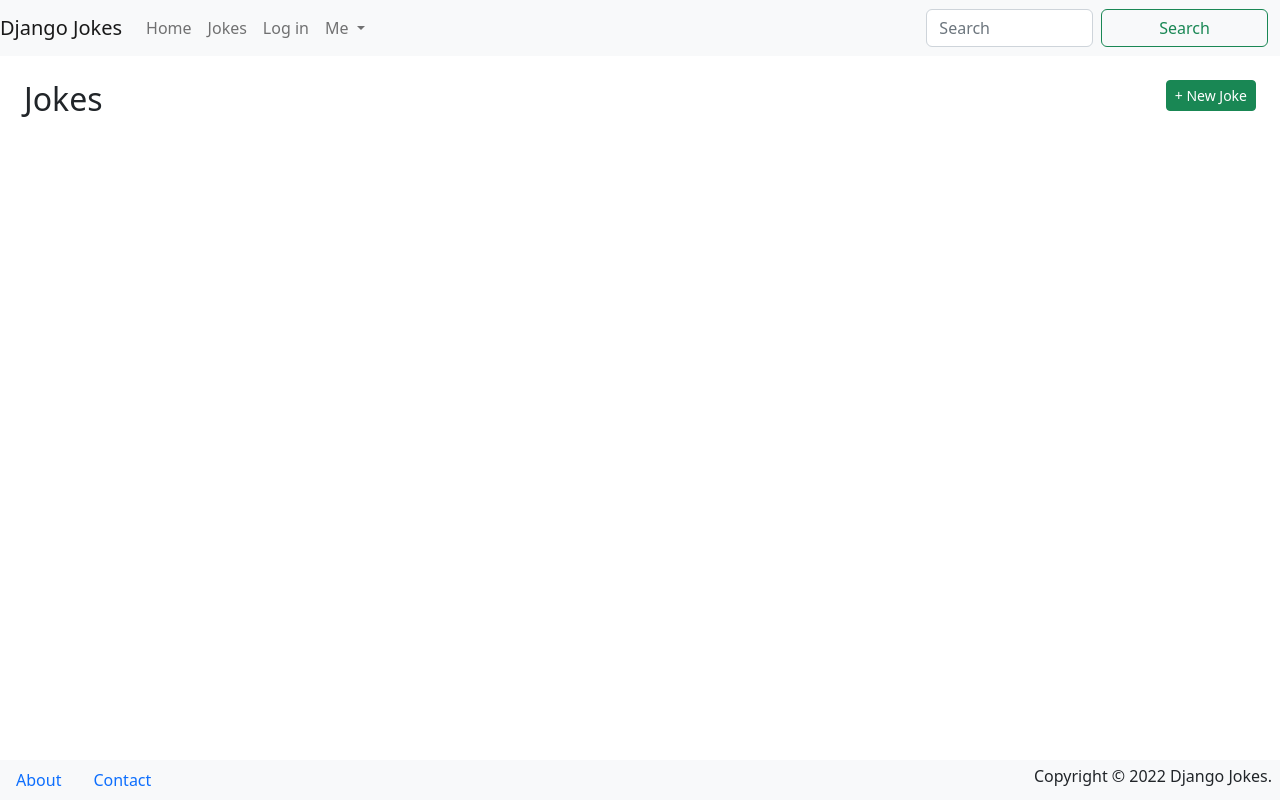
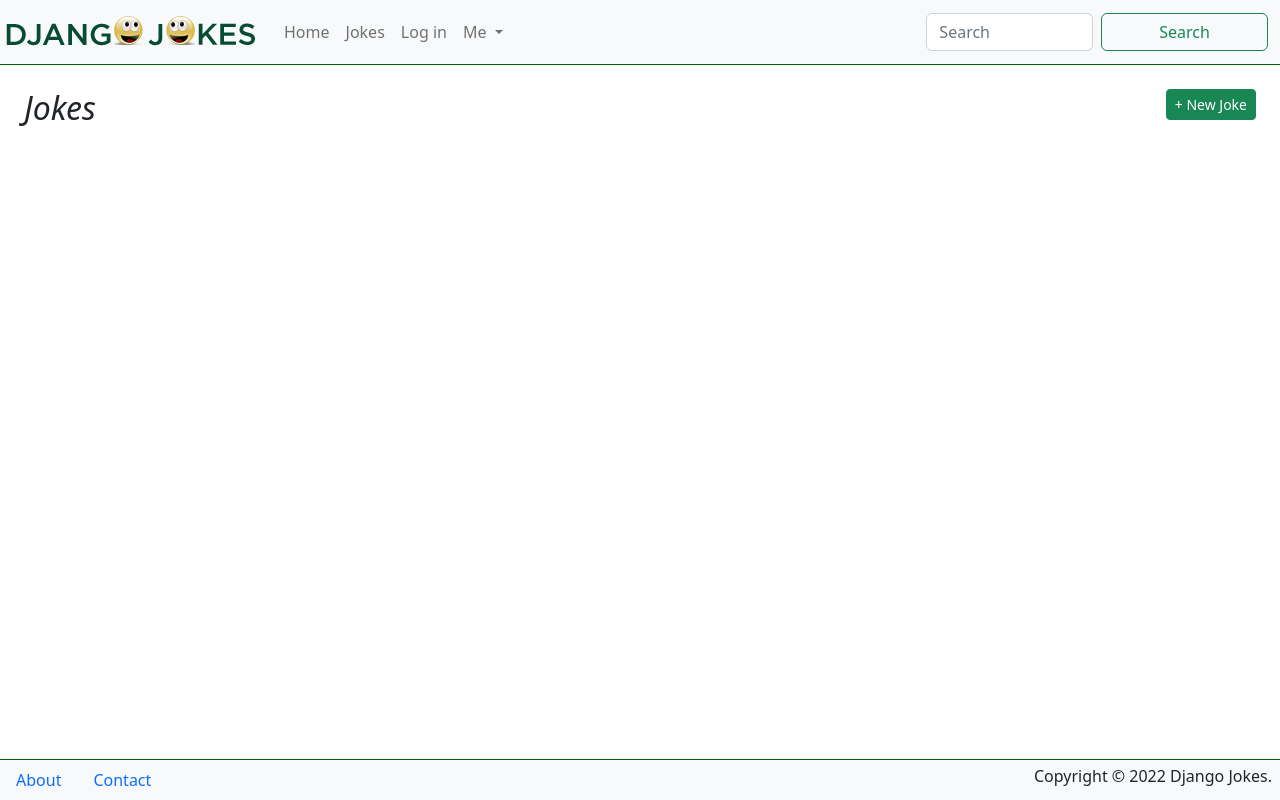
Before and after one commit to corieprater93/djangojokes.com, a Django app: page /jokes/ in a window 1280 px wide. Run offline with Django 5.2, Linux system fonts and the light colour scheme; data that the repository does not hold is empty; some libraries are stand-ins or nearby versions.

Commit message:
Fixed goofs with paths, created static folder with images folder and css folder to hold our static files such as imgs, css, ect.

```diff
--- a/djangojokes/settings.py
+++ b/djangojokes/settings.py
@@ -119,4 +119,8 @@ USE_TZ = True
 # Static files (CSS, JavaScript, Images)
 # https://docs.djangoproject.com/en/6.0/howto/static-files/
 
-STATIC_URL = 'static/'
+STATIC_URL = '/static/'
+
+STATICFILES_DIRS = [
+    BASE_DIR / 'static',
+]
--- /dev/null
+++ b/static/css/main.css
@@ -0,0 +1,19 @@
+/* It grinds my gears to no end
+that instead of going from top to bottom,
+it's going in Alphabetical order. Ew. Why? Why.*/
+
+body {
+  padding-bottom: 50px;
+}
+
+footer {
+  border-top: 1px solid darkgreen;
+}
+
+header {
+  border-bottom: 1px solid darkgreen;
+}
+
+h2 {
+  font-style: italic;
+}
--- a/templates/_base.html
+++ b/templates/_base.html
@@ -1,16 +1,26 @@
+{% load static %}
+
 <!DOCTYPE html>
 <html lang="en">
 <head>
   <meta charset="UTF-8">
   <meta name="viewport" content="width=device-width, initial-scale=1">
+
   <link href="https://cdn.jsdelivr.net/npm/bootstrap@5.2.1/dist/css/bootstrap.min.css" rel="stylesheet" integrity="sha384-iYQeCzEYFbKjA/T2uDLTpkwGzCiq6soy8tYaI1GyVh/UjpbCx/TYkiZhlZB6+fzT" crossorigin="anonymous">
   <script src="https://kit.fontawesome.com/a0dd2ce162.js" crossorigin="anonymous"></script>
+
+  <link rel="stylesheet" href="{% static 'css/main.css' %}">
+
+  <link rel="shortcut icon" type="image/png"
+    href="{% static 'images/favicon.png' %}">
   <title>{% block title %}{% endblock %} | Django Jokes</title>
 </head>
 <body>
   <header>
     <nav class="navbar navbar-expand-lg navbar-light bg-light">
-    <a class="navbar-brand" href="{% url 'pages:homepage' %}">Django Jokes</a>
+      <a class="navbar-brand" href="{% url 'pages:homepage' %}">
+        <img src="{% static 'images/logo.png' %}" alt="logo" class="img-fluid">
+      </a>
       <button class="navbar-toggler" type="button" data-toggle="collapse"
         data-target="#navbarSupportedContent" aria-expanded="false"
         aria-controls="navbarSupportedContent" aria-label="Toggle navigation">
--- a/templates/pages/home.html
+++ b/templates/pages/home.html
@@ -1,5 +1,6 @@
 {% extends "_base.html" %}
 {% load common_tags %}
+
 
 {% block title %}Home{% endblock %}
 {% block main %}
```
Also changed, not shown: common/templatetags/common_tags.py (renamed from common/common_tags.py), static/images/favicon.png (added), static/images/logo.png (added), templates/pages/jokes.html (deleted). Lines whose indentation alone changed are shown as unchanged.
